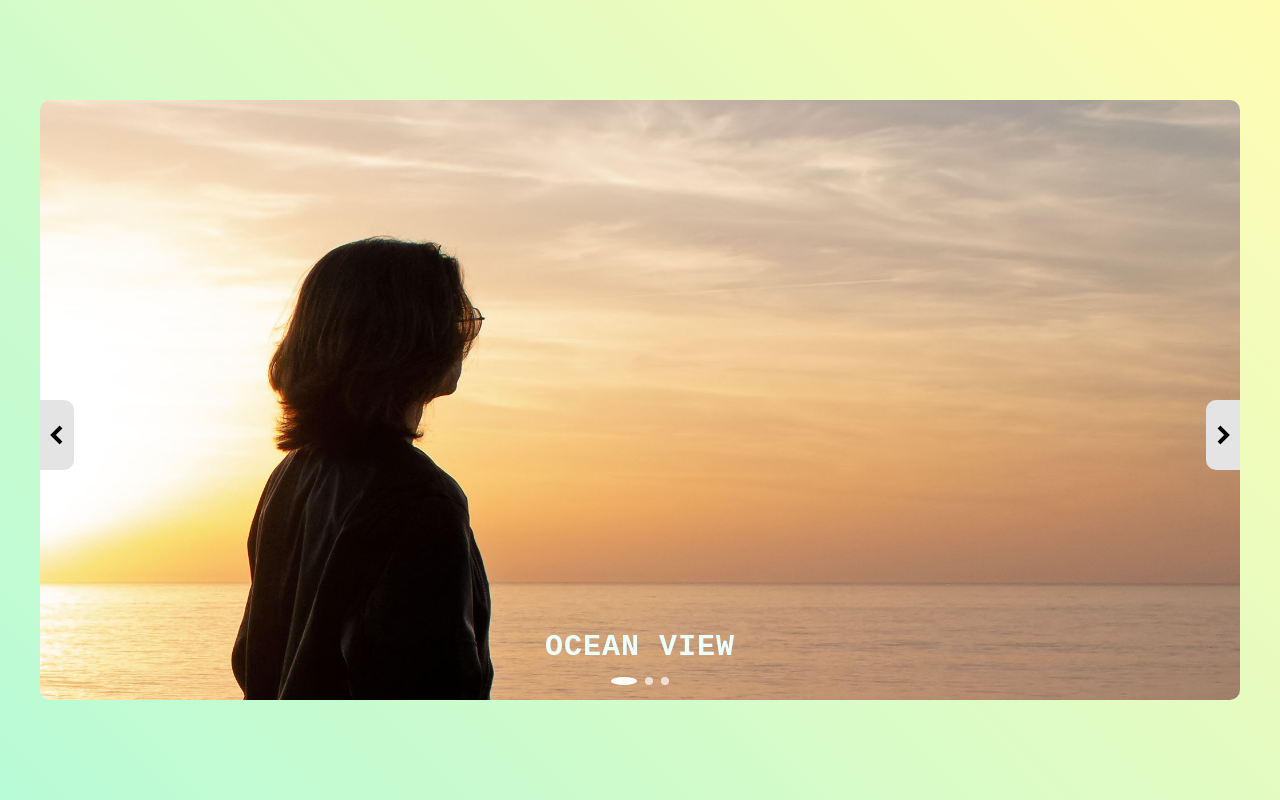
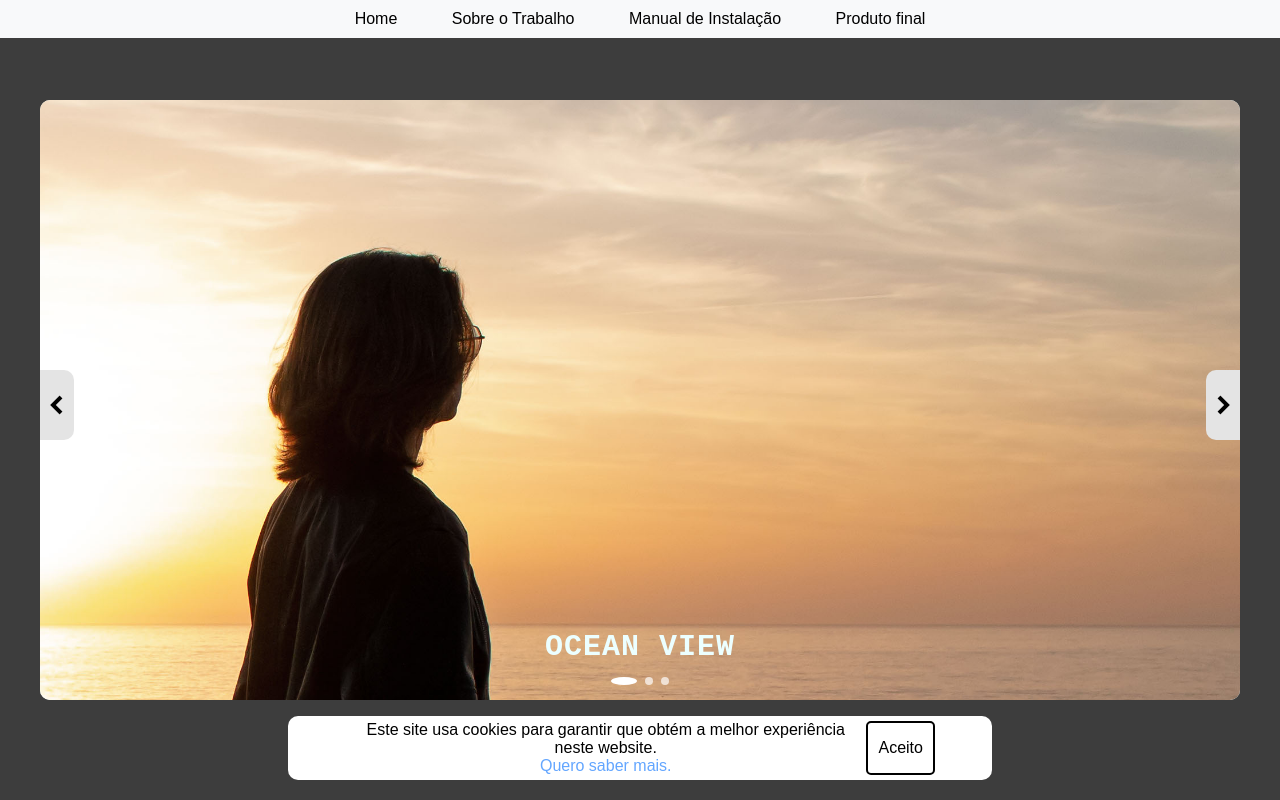
Before and after one commit to elinesnijder/TECWEB, a PHP site: page /index1.html in a window 1280 px wide. Run offline with PHP 8.4, Linux system fonts and the light colour scheme.

Commit message:
trabalho quase pronto

```diff
--- a/TP2/index1.html
+++ b/TP2/index1.html
@@ -3,16 +3,35 @@
 <head>
     <meta charset="UTF-8">
     <meta name="viewport" content="width=device-width, initial-scale=1.0">
-    <title>ES Photography</title>
+    <title>Eline Snijder</title>
+
     <!--css file-->
     <link rel="stylesheet" href="style1.css">
     <!--icon-->
     <link rel="stylesheet" href="https://cdnjs.cloudflare.com/ajax/libs/boxicons/2.1.0/css/boxicons.min.css">
+    <script src="https://ajax.googleapis.com/ajax/libs/jquery/3.5.1/jquery.min.js"></script>
 </head>
 <body>
+    <div id="cookies" class="hidden">
+        <div class="container">
+            <div class="subcontainer">
+                <div class="cookies">
+                    <p>Este site usa cookies para garantir que obtém a melhor experiência neste website. <br/> <a href="https://www.equitone.com/siteassets/documents/pt/cookies-completo-pt-2020.pdf?v=4939e4">Quero saber mais.</a></p>
+                    <button id="cookies-btn">Aceito</button>
+                </div>
+            </div>
+        </div>
+    </div>
+
+    <div class="menu_links">
+        <a href="https://www.ualg.pt/">Home</a>
+        <a href="Enunciado.pdf">Sobre o Trabalho</a>
+        <a href="ReadMe.pdf">Manual de Instalação</a>
+        <a href="index.html">Produto final</a>
+    </div>
     <div class="slider">
         <!--images-->
-        <div class = "slider-items">
+        <div class="slider-items">
             <img src="img-1.jpg" alt="" class="slider-item">
             <img src="img-2.jpg" alt="" class="slider-item">
             <img src="img-3.jpg" alt="" class="slider-item">
@@ -33,12 +52,28 @@
 
         <!--slider content-->
         <div class="slider-content">
-            <h3>Ocean View</h3>
-            <h3>Green Valley</h3>
-            <h3>Lake Reflection</h3>
+            <h3 id="sliderContent1">Ocean View</h3>
+            <h3 id="sliderContent2">Green Valley</h3>
+            <h3 id="sliderContent3">Lake Reflection</h3>
         </div>
+
     </div>
+
+    <form id="textInputForm">
+        <label for="sliderText">Escolha qual texto deseja editar:</label>
+        <select id="textOption" name="textOption">
+            <option value="sliderContent1">Texto 1</option>
+            <option value="sliderContent2">Texto 2</option>
+            <option value="sliderContent3">Texto 3</option>
+        </select>
+        <br>
+        <label for="sliderText">Insira o novo texto:</label>
+        <input type="text" id="sliderText" name="sliderText">
+        <button type="submit">Alterar Texto</button>
+    </form>
+
     <!--js file-->
     <script src = "script1.js"></script>
+
 </body>
 </html>
--- a/TP2/script1.js
+++ b/TP2/script1.js
@@ -1,3 +1,63 @@
+$(document).ready(function() {
+    // Function to handle form submission
+    $('#textInputForm').submit(function(event) {
+        // Prevent default form submission
+        event.preventDefault();
+
+        // Get the selected text option and the new text from the form
+        var selectedText = $('#textOption').val();
+        var newText = $('#sliderText').val();
+
+        // AJAX POST request to send the data to the server
+        $.ajax({
+            type: 'POST',
+            url: 'inserir.php', // Replace 'update_text.php' with the URL of your server-side script
+            data: { textOption: selectedText, newText: newText },
+            success: function(response) {
+                // Handle successful response (if needed)
+                console.log('Text updated successfully!');
+            },
+            error: function(xhr, status, error) {
+                // Handle errors (if any)
+                console.error('Error:', error);
+            }
+        });
+    });
+});
+
+document.addEventListener("DOMContentLoaded", function() {
+    const setCookie = (cName, cValue, expdays) => {
+        const date = new Date();
+        date.setTime(date.getTime() + (expdays * 24 * 60 * 60 * 1000));
+        const expires = "expires=" + date.toUTCString();
+        document.cookie = cName + "=" + cValue + "; " + expires + "; path=/";
+    }
+
+    const getCookie = (cName) => {
+        const name = cName + "=";
+        const cDecoded = decodeURIComponent(document.cookie);
+        const cArr = cDecoded.split("; ");
+        let value;
+        cArr.forEach(val => {
+            if(val.indexOf(name) === 0) value = val.substring(name.length);
+        })
+        return value;
+    }
+
+    const cookies = document.getElementById("cookies");
+    const cookiesBtn = document.getElementById("cookies-btn");
+
+    cookiesBtn.addEventListener("click", function() {
+        setCookie("cookieConsent", "accepted", 30); // Define o cookie como aceito por 30 dias
+        cookies.style.display = "none"; // Esconde a caixa de cookies após aceitar
+    });
+
+    // Verifica se o cookie de consentimento já foi aceito
+    if (getCookie("cookieConsent") === "accepted") {
+        cookies.style.display = "none"; // Esconde a caixa de cookies se já foi aceito
+    }
+});
+
 let index = 0; // Start index at 0
 
 const moveTo = e => {
@@ -8,35 +68,52 @@ const changeSlide = e => {
     showSlide(index += e);
 };
 
+// Função para exibir o slide correto
 const showSlide = e => {
     const images = document.querySelectorAll('.slider-item');
     const indicators = document.querySelectorAll('.slider-indicators span');
     const contents = document.querySelectorAll('.slider-content h3');
 
+    // Se o índice for maior que o número de imagens, resete para 0
     if (e >= images.length) {
-        index = 0; // Reset index to 0 if it exceeds the number of images
-    } else if (e < 0) {
-        index = images.length - 1; // Set index to the last image index if it goes below 0
+        index = 0;
+    }
+    // Se o índice for menor que 0, defina como o índice da última imagem
+    else if (e < 0) {
+        index = images.length - 1;
     }
 
-    for (let image of images) {
-        image.style.opacity = '0';
+    // Loop por todas as imagens
+    for (let i = 0; i < images.length; i++) {
+        // Se a imagem atual é a imagem ativa
+        if (i === index) {
+            images[i].style.opacity = '1';
+            images[i].style.visibility = 'visible'; // Torna a imagem ativa visível
+            indicators[i].style.width = '26px';
+            indicators[i].style.background = '#fff';
+            contents[i].style.transform = 'scale(1)';
+            contents[i].style.opacity = '1';
+        }
+        // Se a imagem atual não é a imagem ativa
+        else {
+            images[i].style.opacity = '0';
+            images[i].style.visibility = 'hidden'; // Esconde as imagens não ativas
+            indicators[i].style.width = '8px';
+            indicators[i].style.background = '#ffffffaf';
+            contents[i].style.transform = 'scale(0)';
+            contents[i].style.opacity = '0';
+            contents[i].style.transitionDelay = '0.2s';
+        }
     }
-    for (let indicator of indicators) {
-        indicator.style.width = '8px';
-        indicator.style.background = '#ffffffaf';
-    }
-    for (let content of contents) {
-        content.style.transform = 'scale(0)';
-        content.style.opacity = '0';
-        content.style.transitionDelay = '0.2s';
-    }
-
-    images[index].style.opacity = '1'; // Adjusted to use index directly
-    indicators[index].style.width = '26px'; // Adjusted to use index directly
-    indicators[index].style.background = '#fff'; // Adjusted to use index directly
-    contents[index].style.transform = 'scale(1)'; // Adjusted to use index directly
-    contents[index].style.opacity = '1'; // Adjusted to use index directly
 };
 
-showSlide(index); // calling showSlide with initial index
+// Chama a função showSlide com o índice inicial
+showSlide(index);
+
+// Manipulador de evento para alterar o texto no slider
+document.getElementById("textInputForm").addEventListener("submit", function(event) {
+    event.preventDefault(); // Impede o envio do formulário
+    var selectedOption = document.getElementById("textOption").value;
+    var newSliderText = document.getElementById("sliderText").value;
+    document.getElementById(selectedOption).innerText = newSliderText;
+    });
--- a/TP2/style1.css
+++ b/TP2/style1.css
@@ -9,7 +9,105 @@ body {
     display: flex;
     align-items: center;
     justify-content: center;
-    background: linear-gradient(45deg, #b8fbd7, #fffcb4);
+    background-color: #3d3d3d;
+}
+
+.container{
+    width: 1600px;
+    margin: auto;
+}
+
+.subcontainer{
+    width: 85%;
+    margin: auto;
+}
+
+#cookies{
+    min-height: 100px;
+    display: flex;
+    justify-content: space-between;
+    align-items: center;
+    flex-wrap: wrap;
+    gap: 10px;
+}
+
+.cookies a{
+    color:rgb(99, 166, 255);
+    font-weight: 500;
+    text-decoration: none;
+}
+
+#cookies-btn{
+    border-radius: 5px;
+    padding: 2px 10px 2px 10px;
+    font-size: 1rem;
+    font-family: inherit;
+    cursor: pointer;
+    border: 2px solid rgb(0, 0, 0);
+    background-color: rgb(255, 255, 255);
+    color: rgb(0, 0, 0);
+}
+
+
+@media(max-width: 1600px){
+    .container {
+        position: absolute;
+        background-color: #f8f9fa; /* Cor de fundo */
+        padding: 5px 5px; /* Espaçamento interno ajustado */
+        border-radius: 10px;
+        text-align: center; /* Alinhamento do texto */
+        font-family: sans-serif;
+        width: 55%; /* Reduzido o tamanho para 85% */
+        left: 50%; /* Posicionamento horizontal no meio */
+        transform: translateX(-50%); /* Ajuste para centralizar horizontalmente */
+        bottom: 20px; /* Posicionamento na parte inferior */
+        color: rgb(0, 0, 0);
+        background-color: rgb(255, 255, 255);
+        z-index: 1;
+    }
+}
+
+.cookies{
+    min-height: 50px;
+    display: flex;
+    justify-content: space-between;
+}
+
+@media(max-width:1024px){
+    .cookies{
+        padding: 10px 0;
+    }
+}
+
+#cookies-btn:hover {
+    color: rgb(255, 255, 255);
+    background-color:rgb(99, 166, 255);
+}
+
+.menu_links {
+    position: absolute;
+    top: 0;
+    left: 0;
+    right: 0;
+    background-color: #f8f9fa; /* Cor de fundo */
+    padding: 10px 20px; /* Espaçamento interno */
+    text-align: center; /* Alinhamento do texto */
+    font-family: sans-serif;
+}
+
+
+.menu_links a {
+    color: #000000; /* Cor do texto */
+    text-decoration: none; /* Sem sublinhado */
+    margin-right: 50px; /* Espaçamento entre os links */
+}
+
+.menu_links :hover{
+    color: rgb(0, 0, 0);
+    background-color: rgb(148, 148, 148);
+}
+.menu_links a:last-child {
+    margin-right: 0; /* Remove o espaçamento direito do último link */
 }
 
 .slider {
@@ -22,17 +120,22 @@ body {
     background-color: azure;
 }
 
-.slider-items .slider-item {
+.slider-item {
     position: absolute;
     width: 100%;
-    height: 100%;
-    transition: transform 0.6s ease; /* Added vendor prefix */
+    height: auto;
+    transition: transform 0.6s ease;
+    transform-origin: center center;
+}
+
+.slider-item:hover {
+    transform: scale(1.1);
 }
 
 .slider-controls span {
     cursor: pointer;
     position: absolute;
-    top: 50%;
+    top: 45%;
     width: 34px;
     height: 70px;
     line-height: 70px;
@@ -92,3 +195,16 @@ body {
     text-transform: uppercase;
     transition: 0.4s; /* Added vendor prefix */
 }
+
+#textInputForm {
+    position: absolute;
+    bottom: 20px;
+    left: 50%;
+    transform: translateX(-50%);
+    text-align: center;
+    background-color: #ffffff;
+    padding: 10px 10px 10px 10px;
+    border-radius: 10px;
+    font-family: sans-serif;
+    font-size: 15px;
+}
```
Also changed, not shown: Moba/MobaXterm.ini (+3 -0 lines), TP2/index.html (deleted, +0 -25 lines), TP2/inserir.php (added, +35 -0 lines), TP2/script.js (deleted, +0 -48 lines), TP2/style.css (deleted, +0 -45 lines), teste.js (added, +50 -0 lines), 5 other files.
